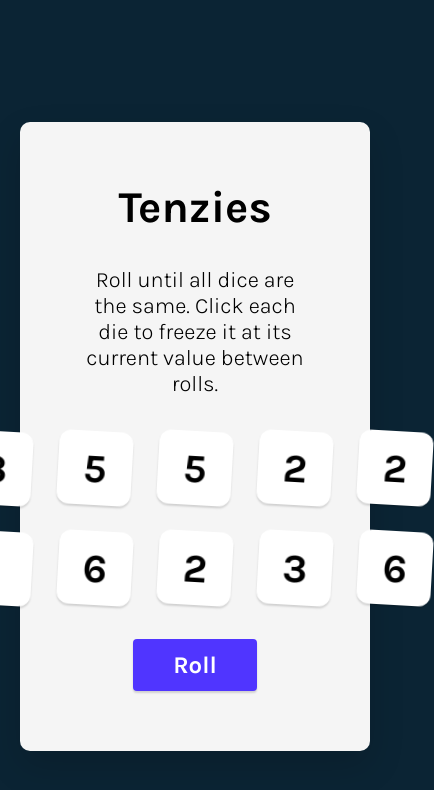
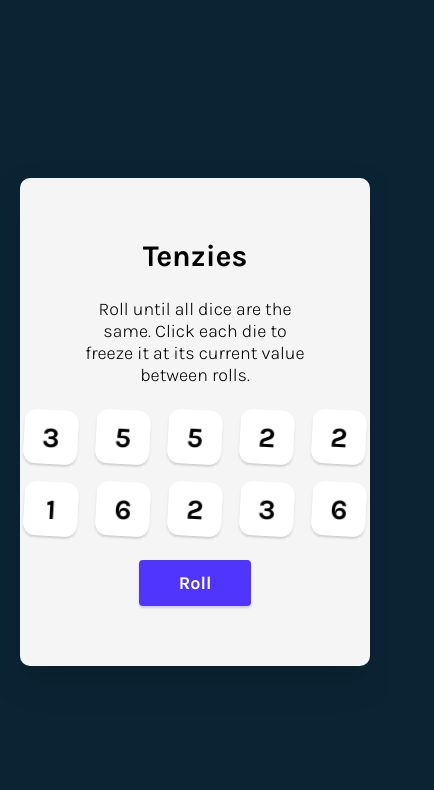
Before and after one commit to baronjada/tenzies-game, a React (Vite) app: page / in a window 390 px wide. Shown: the top 790 px of the page, 434 px wide, since content can reach past the window. Built offline with nearby package versions, Linux system fonts and the light colour scheme.

Commit message:
Make app responsive on smaller screens
- Reduced font sizes across h1, p, Die components and roll dice button.
- Also adjusted row gap on main element and grid gap on dice container.

```diff
--- a/App.jsx
+++ b/App.jsx
@@ -13,7 +13,7 @@ export default function App() {
   );
 
   const message = gameWon
-    ? "Wanna play again? Click below to have another game."
+    ? `Wanna play again? Click "New Game" to have another go.`
     : "Roll until all dice are the same. Click each die to freeze it at its current value between rolls.";
 
   function generateAllNewDice() {
@@ -64,7 +64,7 @@ export default function App() {
 
   return (
     <main>
-      <h1>{gameWon ? "You smashed it!" : "Tenzies"}</h1>
+      <h1>{gameWon ? "Congrats, you won!" : "Tenzies"}</h1>
       <p>{message}</p>
       <div className="dice-container">{diceElements}</div>
       <button onClick={rollDice} className="roll-dice-button">
--- a/components/Die.jsx
+++ b/components/Die.jsx
@@ -3,6 +3,8 @@ export default function Die(props) {
     <button
       onClick={props.hold}
       className={`die-button + ${props.isHeld ? "held-dice" : null}`}
+      aria-pressed={props.isHeld}
+      aria-label={`Die with value of ${props.value}, ${props.isHeld ? "held" : "not held"}`}
     >
       {props.value}
     </button>
--- a/index.css
+++ b/index.css
@@ -120,3 +120,32 @@ button.held-dice {
   animation: none;
   transform: none;
 }
+
+@media (max-width: 800px) {
+  main {
+    row-gap: 24px;
+  }
+
+  main h1 {
+    font-size: 30px;
+  }
+
+  main p {
+    font-size: 18px;
+    font-weight: 300;
+  }
+
+  button.die-button {
+    height: 54px;
+    width: 54px;
+    font-size: 28px;
+  }
+
+  .dice-container {
+    gap: 18px;
+  }
+
+  button.roll-dice-button {
+    font-size: 18px;
+  }
+}
```
